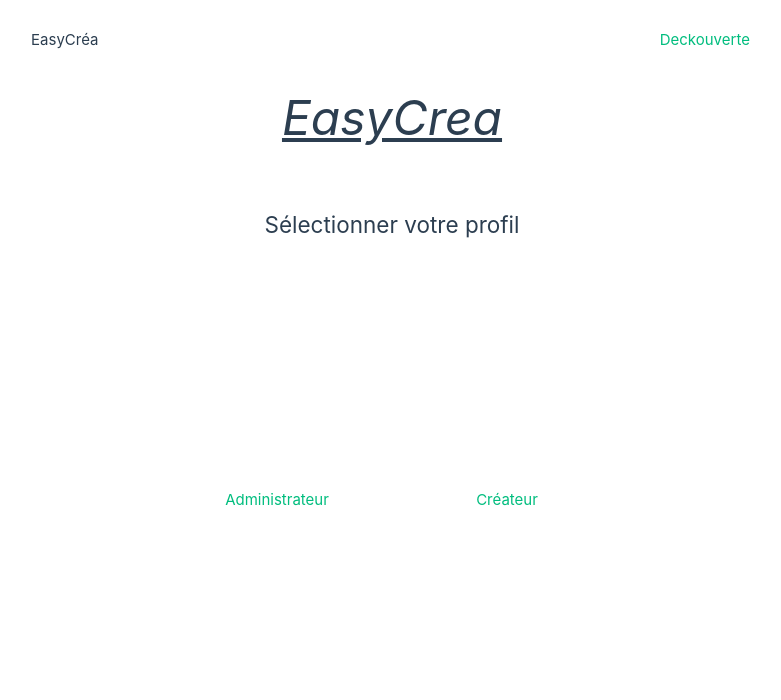
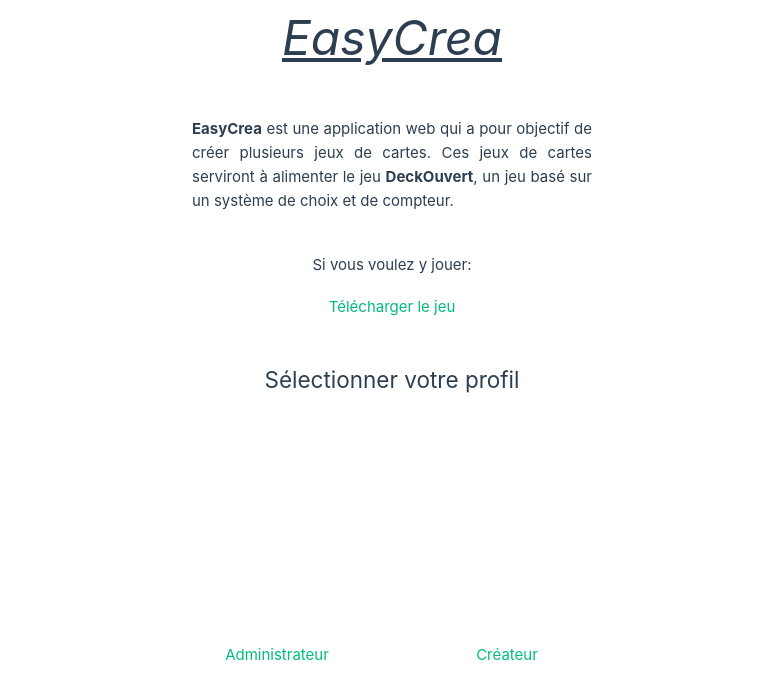
Before and after one commit to PetitMais/EasyCrea_Vue, a Vue app: page / in a window 1280 px wide. Shown: the top 700 px of the page, without its empty margins (248-1029 px from the left). Built offline with nearby package versions, Linux system fonts and the light colour scheme.

Commit message:
fix css HomeView

```diff
--- a/index.html
+++ b/index.html
@@ -6,14 +6,6 @@
     <title>EasyCrea</title>
   </head>
   <body>
-    <header>
-      <ul>
-        <li>EasyCréa</li>
-        <li>
-          <a href="https://expo.dev/accounts/twist404/projects/deckouvert/builds/aa4d12a8-7e10-4863-a297-528da267164e" target="_blank">Deckouverte</a>
-        </li>
-      </ul>
-    </header>
     <main id="app"></main>
     <script type="module" src="/src/main.js"></script>
   </body>
--- a/src/views/HomeView.vue
+++ b/src/views/HomeView.vue
@@ -5,6 +5,14 @@ import ChoiceHome from './../components/ChoiceHome.vue';
 <template>
   <section>
     <h1>EasyCrea</h1>
+    <p>
+      <span>EasyCrea</span> est une application web qui a pour objectif de créer plusieurs jeux de cartes.
+      Ces jeux de cartes serviront à alimenter le jeu <span>DeckOuvert</span>, un jeu basé sur un système de choix et de compteur.
+    </p>
+    <div>
+      <p>Si vous voulez y jouer:</p>
+      <a href="https://expo.dev/accounts/twist404/projects/deckouvert/builds/aa4d12a8-7e10-4863-a297-528da267164e">Télécharger le jeu</a>
+    </div>
     <ChoiceHome/>
   </section>
 </template>
@@ -16,7 +24,7 @@ import ChoiceHome from './../components/ChoiceHome.vue';
     flex-direction: column;
     justify-content: center;
     align-items: center;
-    gap: 50px;
+    gap: 40px;
   }
 
   section>div{
@@ -26,10 +34,26 @@ import ChoiceHome from './../components/ChoiceHome.vue';
 
   }
 
+  section>div:nth-child(3){
+    flex-direction: column;
+    gap: 15px;
+  }
+  section>div:nth-child(3)>p{
+    flex-direction: column;
+    width: 100%;
+  }
+
   h1{
     font-size: xxx-large;
     font-style: italic;
     text-decoration: underline;
-
+  }
+  p{
+    width: 50%;
+    max-width: 400px;
+    text-align: justify;
+  }
+  span{
+    font-weight: bold;
   }
 </style>
```
